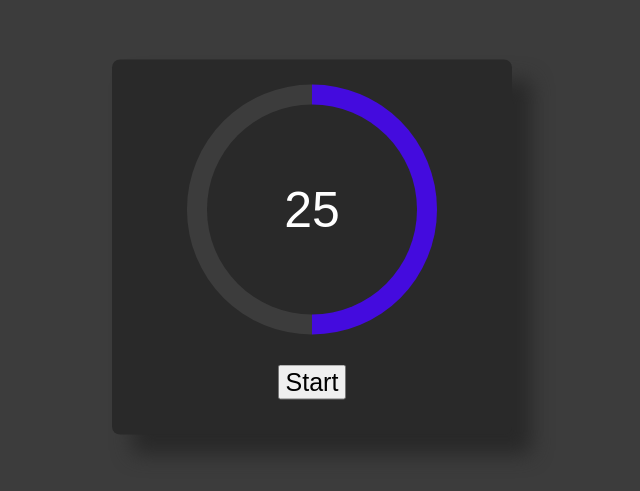
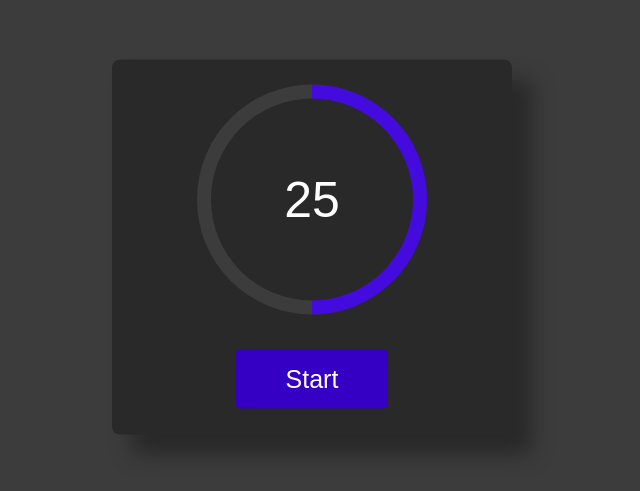
Before and after one commit to matedavid/vue-pomodoro, a Vue app: page / in a window 1280 px wide. Shown: the part 153-644 px from the top of the page, without its empty margins (328-968 px from the left). Built offline with nearby package versions, Linux system fonts and the light colour scheme.

Commit message:
styled button and click event

```diff
--- a/src/App.vue
+++ b/src/App.vue
@@ -1,7 +1,7 @@
 <template>
   <div class="container">
-    <rounded-timer value=25 perc=50 />
-    <timer-button text="Start" />
+    <rounded-timer value="25" perc="50" />
+    <timer-button @button-clicked="buttonClicked" text="Start" />
   </div>
 </template>
 
@@ -21,8 +21,11 @@ export default defineComponent({
     return {
       progressValue: 10,
       limitProgress: 0,
-      interval: -1
+      interval: -1,
     };
+  },
+  created() {
+    //this.interval = setInterval(this.increaseProgress, 1000);
   },
   methods: {
     increaseProgress() {
@@ -32,20 +35,20 @@ export default defineComponent({
         clearInterval(this.interval);
       }
     },
-  },
-  created() {
-    this.interval = setInterval(this.increaseProgress, 1000);
+    buttonClicked() {
+      console.log(this.progressValue);
+    },
   },
 });
 </script>
 
 <style>
 :root {
-  --black-light: #3C3C3C;
+  --black-light: #3c3c3c;
   --black-dark: #292929;
-  --purple-primary: #3500C4;
-  --purple-secondary: #440BDE;
-  --red-gradient: #BD0707;
+  --purple-primary: #3500c4;
+  --purple-secondary: #440bde;
+  --red-gradient: #bd0707;
 }
 
 body {
@@ -63,8 +66,6 @@ body {
   left: 50%;
   border-radius: 8px;
   box-shadow: 20px 20px 20px var(--black-dark);
-
   text-align: center;
 }
-
 </style>
--- a/src/components/RoundedTimer.vue
+++ b/src/components/RoundedTimer.vue
@@ -31,8 +31,8 @@ export default defineComponent({
 
 .circular-progress {
   position: relative;
-  height: 250px;
-  width: 250px;
+  height: 230px;
+  width: 230px;
   background-color: var(--purple-secondary);
 
   border-radius: 50%;
@@ -44,8 +44,8 @@ export default defineComponent({
 .circular-progress:before {
   content: "";
   position: absolute;
-  height: 84%;
-  width: 84%;
+  height: 88%;
+  width: 88%;
   background-color: var(--black-dark);
   border-radius: 50%;
 }
--- a/src/components/TimerButton.vue
+++ b/src/components/TimerButton.vue
@@ -1,5 +1,5 @@
 <template>
-  <button>{{ text }}</button>
+  <button @click="$emit('button-clicked')">{{ text }}</button>
 </template>
 
 <script lang="ts">
@@ -9,15 +9,25 @@ export default defineComponent({
   name: "timer-button",
   components: {},
   props: {
-    text: String
-  }
-
+    text: String,
+  },
 });
 </script>
 
 <style scoped>
 button {
-  margin-top: 30px;
+  margin-top: 35px;
   font-size: 25px;
+
+  background-color: var(--purple-primary); /* Green */
+  border: none;
+  color: white;
+  padding: 15px 50px;
+  border-radius: 5%;
 }
+
+button:hover {
+  box-shadow: 0 5px 10px var(--purple-secondary);
+}
+
 </style>
```
